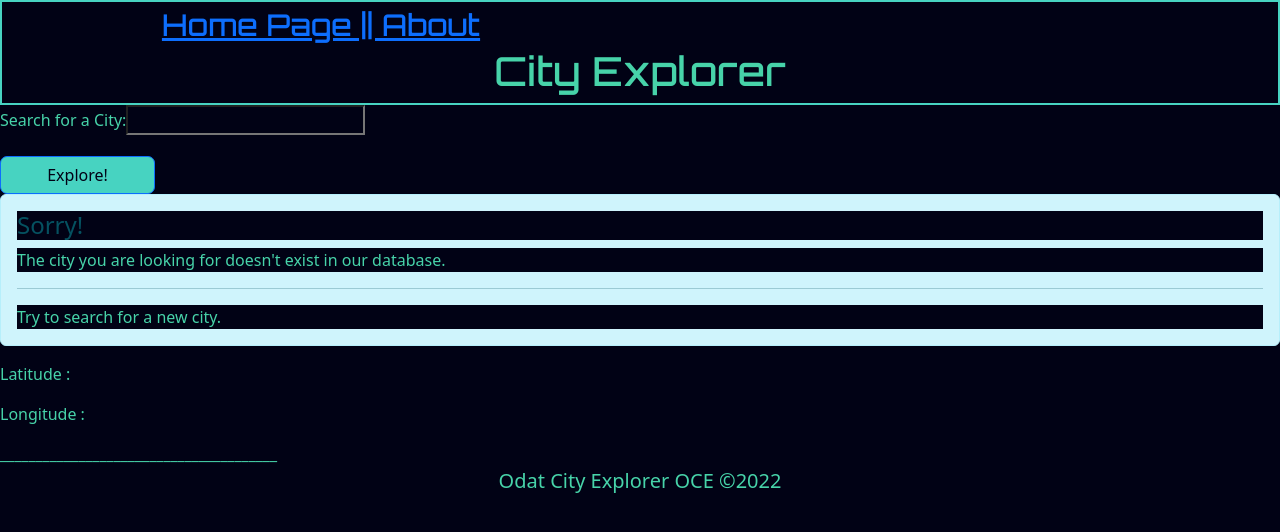
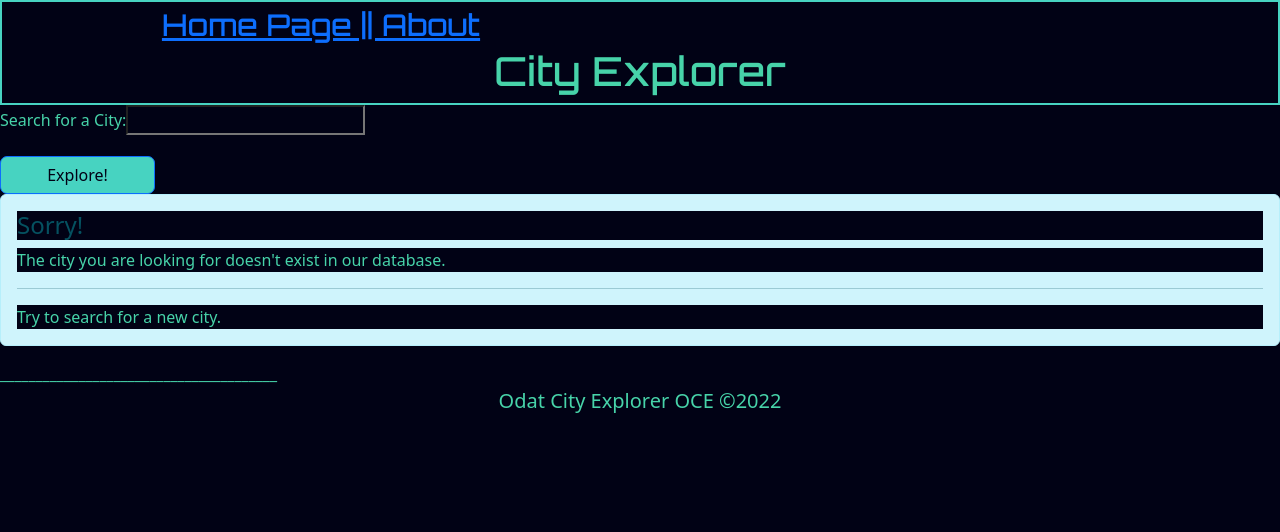
Before and after one commit to YAOdat/city-explorer, a React (Create React App) app: page / in a window 1280 px wide. Shown: the top 532 px of the page. Built offline with nearby package versions, Linux system fonts and the light colour scheme; a web font is replaced by a local one.

Commit message:
now the data of the previously searched city doesn't appear when searching for a city that doesn't exist

```diff
--- a/src/components/Form.js
+++ b/src/components/Form.js
@@ -122,20 +122,24 @@ export default class Search extends React.Component {
           <Error/>
         }
 
+       {this.state.error !== undefined &&
+       <div>
         <p>{this.state.cityInformation.display_name}</p>
         <p> Latitude : {this.state.cityInformation.lat}</p>
         <p> Longitude : {this.state.cityInformation.lon}</p>
+        </div>}
 
-        {this.state.cityName &&
+        {this.state.cityName && this.state.error !== undefined &&
           <img src={`https://maps.locationiq.com/v3/staticmap?key=pk.bd985e4e701a5b53341ec9e721b6098a&q&center=${this.state.cityInformation.lat},${this.state.cityInformation.lon}&zoom=10`} alt='' />
         }
-        {this.state.weather.map(item =>
+
+        { this.state.error!==undefined && this.state.weather.map(item =>
           <li >📅 {item.date} : 🌥️ {item.description}: 🌡️ Highest Temperature: {item.highestTemp}</li>
         ) }
 
         <div>_______________________________________</div>
-
-        <Movie movie={this.state.movies} />
+        { this.state.error!==undefined &&
+        <Movie movie={this.state.movies} />}
       </div>
 
     )
```
Also changed, not shown: 1 other file (tests, documents, lock files or other folders).
